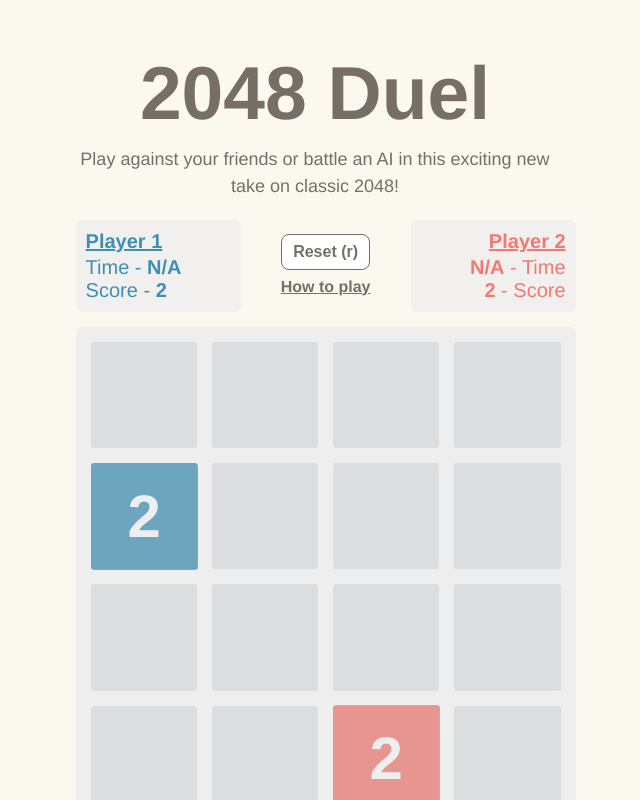
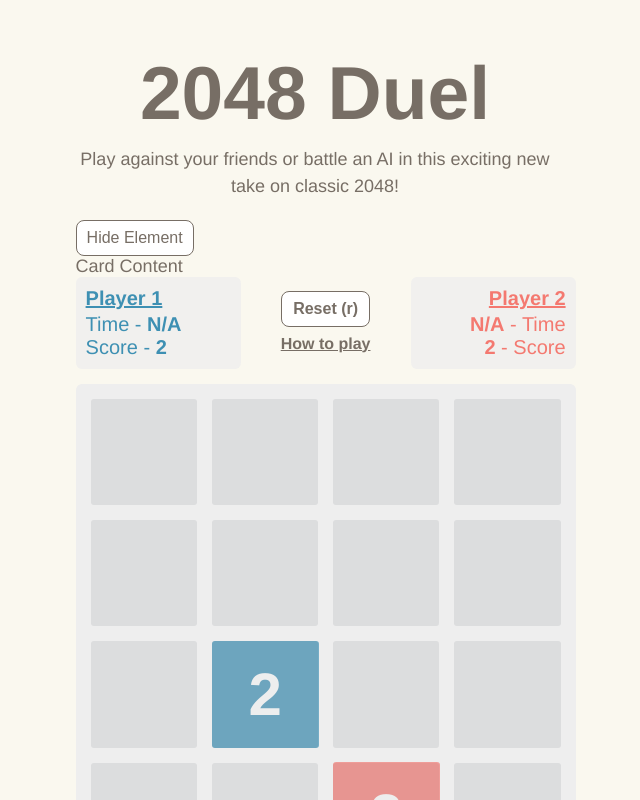
Before and after one commit to jerrykurtin/2048_duel, a React (Create React App) app: page / in a window 1280 px wide. Shown: the top 800 px of the page, without its empty margins (325-965 px from the left). Built offline with nearby package versions, Linux system fonts and the light colour scheme.

Commit message:
semi-working motion

```diff
--- a/src/App.js
+++ b/src/App.js
@@ -37,7 +37,9 @@ function App() {
     var arrowdownPressed = false;
     var resetPressed = false;
 
-    var moveTriggered = false;
+    const [moveTriggered, setMoveTriggered] = useState(false);
+    var localMoveTriggered = false;
+    // var moveTriggered = false;
     var moveType = "";
 
     useEffect(() => {
@@ -47,40 +49,54 @@ function App() {
 
             if (e.keyCode == 82 && !resetPressed){
                 resetPressed = true;
-                moveTriggered = true;
+                setMoveTriggered(true);
+                localMoveTriggered = true;
+                // moveTriggered = true;
                 moveType = "reset";
                 console.log("reset pressed");
             }
 
             else if (e.keyCode == 37 && !arrowleftPressed){
                 arrowleftPressed = true;
-                moveTriggered = true;
+                setMoveTriggered(true);
+                localMoveTriggered = true;
+                // moveTriggered = true;
                 moveType = "left";
                 console.log("left arrow pressed");
             }
             else if (e.keyCode == 38 && !arrowupPressed){
                 arrowupPressed = true;
-                moveTriggered = true;
+                setMoveTriggered(true);
+                localMoveTriggered = true;
+                // moveTriggered = true;
                 moveType = "up";
                 console.log("up arrow pressed");
             }
             else if (e.keyCode == 39 && !arrowrightPressed){
                 arrowrightPressed = true;
-                moveTriggered = true;
+                setMoveTriggered(true);
+                localMoveTriggered = true;
+                // moveTriggered = true;
                 moveType = "right";
                 console.log("right arrow pressed");
             }
             else if (e.keyCode == 40 && !arrowdownPressed){
                 arrowdownPressed = true;
-                moveTriggered = true;
+                setMoveTriggered(true);
+                localMoveTriggered = true;
+                // moveTriggered = true;
                 moveType = "down";
                 console.log("down arrow pressed");
             }
 
-            if (moveTriggered){
+            console.log("Move triggered in app: ", moveTriggered);
+            if (localMoveTriggered){
                 updateBoard(moveType);
-                moveTriggered = false;
+                setMoveTriggered(false);
+                localMoveTriggered = false;
+                // moveTriggered = false;
             }
+
             // console.log("keydown:", e.keyCode); // code of keydown
         }
 
@@ -111,6 +127,7 @@ function App() {
     }, []);
 
     function updateBoard(move){
+        console.log("UPDATING BOARD");
         if (!activeGame)
             return;
         if (move == "reset"){
@@ -129,9 +146,9 @@ function App() {
                 setActions(tempActions);
                 setTurn(myBoard.player);
             }
-            console.log("Board:\n" + myBoard.build_grid());
-            console.log("actions:\n", actions);
         }
+        console.log("Board:\n" + myBoard.build_grid());
+        console.log("actions:\n", actions);
 
         setP1score(myBoard.p1score);
         setP2score(myBoard.p2score);
@@ -143,7 +160,7 @@ function App() {
         <div className="App">
             <Title/>
             <GameWrapper p1color={p1color} p2color={p2color}
-            board={board} owner={owner}
+            board={board} owner={owner} moveTriggered={moveTriggered}
             p1score={p1score} p2score={p2score}
             boardState={boardState} actions={actions}
             p1name={p1name} p2name={p2name} p1possessive={p1possessive} p2possessive={p2possessive}
--- a/src/elements/Board.js
+++ b/src/elements/Board.js
@@ -1,12 +1,32 @@
-import React, { useState, useRef } from 'react';
+import React, { useState, useRef, useEffect } from 'react';
 import "./Board.css"
 import { CSSTransition } from 'react-transition-group';
 import Example from "./Example.js";
 
+const useMountTransition = (isMounted, unmountDelay) => {
+    const [hasTransitionedIn, setHasTransitionedIn] = useState(false);
 
+    useEffect(() => {
+      let timeoutId;
+
+      if (isMounted && !hasTransitionedIn) {
+        setHasTransitionedIn(true);
+      } else if (!isMounted && hasTransitionedIn) {
+        timeoutId = setTimeout(() => setHasTransitionedIn(false), unmountDelay);
+      }
+
+      return () => {
+        clearTimeout(timeoutId);
+      }
+    }, [unmountDelay, isMounted, hasTransitionedIn]);
+
+    return hasTransitionedIn;
+  }
 
 function Board({p1color, p2color, board, owner, actions}) {
     const [showButton, setShowButton] = useState(true);
+    const [isMounted, setIsMounted] = useState(true);
+    const hasTransitionedIn = useMountTransition(isMounted, 1000);
 
     function dummyCallback(){
         console.log("CALLBACK REACHED");
@@ -24,22 +44,13 @@ function Board({p1color, p2color, board, owner, actions}) {
     }
 
     function moveTile(row, col, val, color, id){
-        return <Example/>;
-        // return <CSSTransition
-        //         in={true} key={id} timeout={300}
-        //         classNames={{
-        //             enter: "position-3-2",
-        //             enterActive: "position-" + (row + 1) + "-" + (col + 1),
-        //         }}
-
-        //         onEntered={() => dummyCallback()}
-        //         onEntering={() => dummyCallback()}
-        //         onExited={() => dummyCallback()}
-        //     >
-        //     <div key={id} className={"tile"}>
-        //             <div className={"tile-inner background tile-" + val + " " + color}>{val}</div>
-        //     </div>
-        // </CSSTransition>;
+        let start = 'position-3-2';
+        let finish = 'position-' + (row + 1) + '-' + (col + 1);
+        return <div key={id}
+                className={`tile tile-new ${hasTransitionedIn && finish} ${isMounted && start}`}
+                >
+                <div className={"tile-inner background tile-" + val + " " + color}>{val}</div>
+            </div>;
     }
 
     // NOTE: use keyframes to delete object
@@ -55,7 +66,7 @@ function Board({p1color, p2color, board, owner, actions}) {
                     color = p2color;
 
             if (val != 0){
-                squares.push(newTile(row, col, val, color, row * 10 + col));
+                squares.push(moveTile(row, col, val, color, row * 10 + col));
             }
         }
     }
--- a/src/elements/Example.css
+++ b/src/elements/Example.css
@@ -18,3 +18,14 @@
 .sample-exit-done{
   opacity: 0;
 }
+
+.card {
+  opacity: 0;
+  transform: translateY(15px);
+  transition: opacity 1s ease, transform 1s ease;
+}
+
+.card.in.visible {
+  opacity: 1;
+  transform: translateY(0);
+}
--- a/src/elements/Example.js
+++ b/src/elements/Example.js
@@ -1,22 +1,33 @@
-import {useState} from "react";
+import {useState, useEffect} from "react";
 import {CSSTransition} from 'react-transition-group';
+import useMountTransition from "./useMountTransition";
 import "./Example.css"
 
 function Example() {
-    const [isEnter, setIsEnter] = useState(false);
+    const [isMounted, setIsMounted] = useState(true);
+    const hasTransitionedIn = useMountTransition(isMounted, 1000);
+    var element = <div
+        className={`card ${hasTransitionedIn && 'in'} ${isMounted && 'visible'}`}
+        >
+            Card Content
+    </div>;
     return (
-        <div class="container">
-            <button onClick={() => {
-                setIsEnter((v) => !v);
-            }}>Transition</button>
-            <CSSTransition
-                in={isEnter}
-                timeout={5000}
-                className="myclass"
-            >
-                <p class="my-paragraph">Animate Me!</p>
-            </CSSTransition>
-        </div>
+
+        <div className="container">
+      <button onClick={() => setIsMounted(!isMounted)}>
+        {`${isMounted ? 'Hide' : 'Show'} Element`}
+      </button>
+        {element}
+      {/* <div className="content">
+        {(hasTransitionedIn || isMounted) && (
+          <div
+            className={`card ${hasTransitionedIn && 'in'} ${isMounted && 'visible'}`}
+          >
+            Card Content
+          </div>
+    )}
+      </div> */}
+    </div>
     )
 }
 export default Example
--- a/src/elements/GameWrapper.js
+++ b/src/elements/GameWrapper.js
@@ -6,12 +6,13 @@ import Board from "./Board.js"
 import TurnInfo from "./TurnInfo.js"
 import Example from "./Example.js"
 
-function GameBoard({p1color, p2color, p1score, p2score, board, owner, boardState, actions, p1name, p2name, p1possessive, p2possessive, turn}) {
+function GameBoard({p1color, p2color, p1score, p2score, board, owner, moveTriggered, boardState, actions, p1name, p2name, p1possessive, p2possessive, turn}) {
 
     return (
     <div>
+        <Example/>
         <BoardInfo p1color={p1color} p2color={p2color} p1score={p1score} p2score={p2score} p1name={p1name} p2name={p2name}/>
-        <Board p1color={p1color} p2color={p2color} board={board} owner={owner} actions={actions}/>
+        <Board p1color={p1color} p2color={p2color} board={board} owner={owner} actions={actions} moveTriggered={moveTriggered}/>
         <TurnInfo p1color={p1color} p2color={p2color} p1name={p1name} p2name={p2name} p1possessive={p1possessive} p2possessive={p2possessive} turn={turn} boardState={boardState}/>
     </div>
     )
--- /dev/null
+++ b/src/elements/useMountTransition.js
@@ -0,0 +1,27 @@
+import {useState, useEffect} from "react";
+
+
+
+const useMountTransition = (isMounted, unmountDelay) => {
+    const [hasTransitionedIn, setHasTransitionedIn] = useState(false);
+
+    useEffect(() => {
+      let timeoutId;
+
+      if (isMounted && !hasTransitionedIn) {
+        console.log("transition in started!");
+        timeoutId = setTimeout(() => setHasTransitionedIn(true), unmountDelay);
+      } else if (!isMounted && hasTransitionedIn) {
+        console.log("transitioning out");
+        setHasTransitionedIn(false);
+      }
+
+      return () => {
+        clearTimeout(timeoutId);
+      }
+    }, [unmountDelay, isMounted, hasTransitionedIn]);
+
+    return hasTransitionedIn;
+}
+
+export default useMountTransition
```
